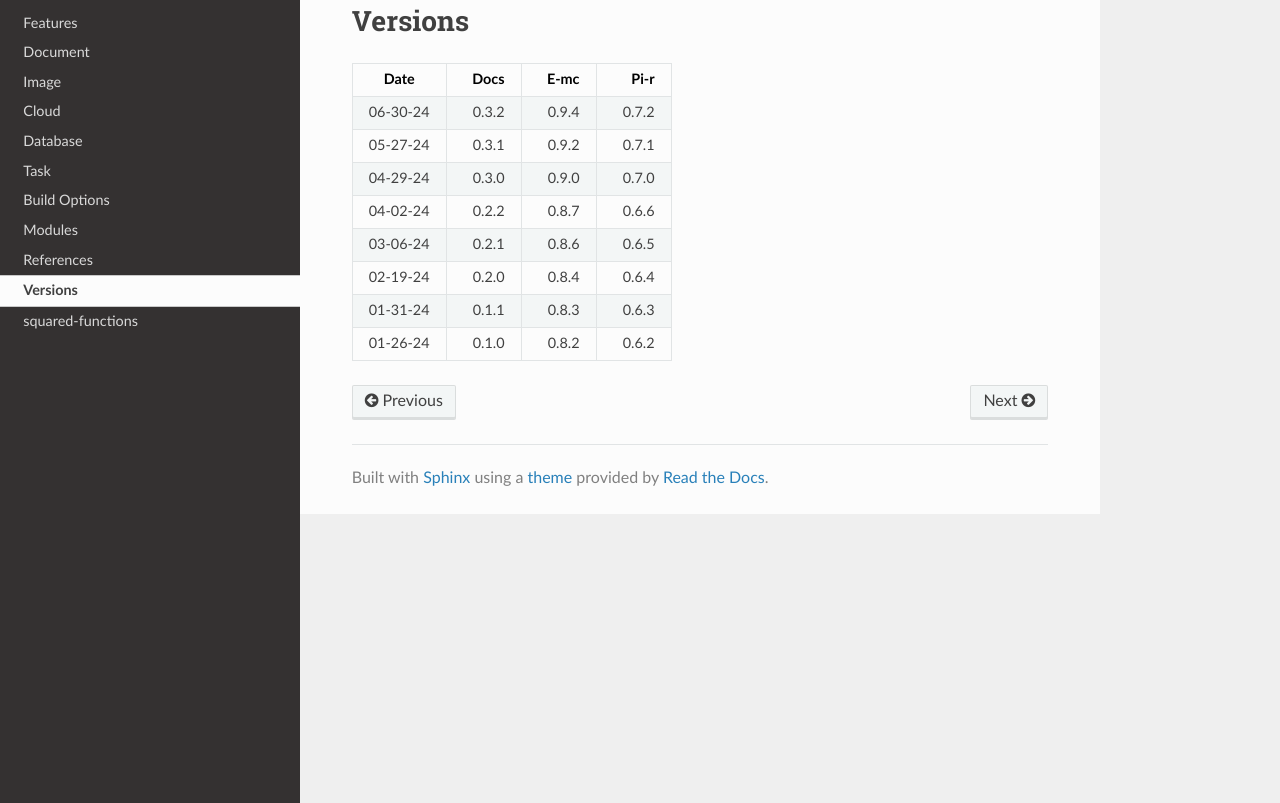
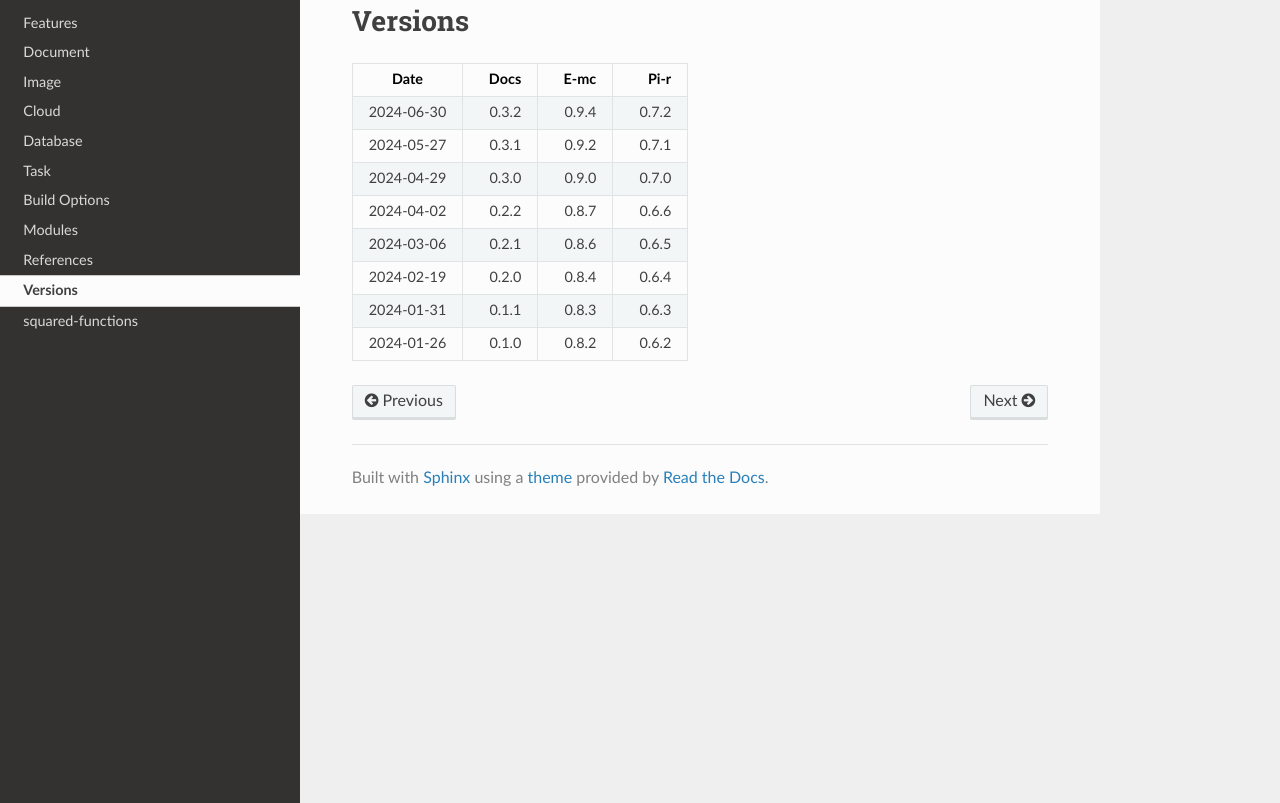
Before and after one commit to anpham6/chrome-docs, a Sphinx documentation site: the page built from source/versions.rst, in a window 1280 px wide, cut to the strip 97-900 px from the top of the page. Built offline with Sphinx 7.4.7 and the Read the Docs theme 2.0.0, drawn with Linux system fonts in a browser that asks for light colours.

Commit message:
Versions: Date formatting uses ISO standard.

```diff
--- a/source/versions.rst
+++ b/source/versions.rst
@@ -4,15 +4,15 @@ Versions
 
 .. rst-class:: versions
 
-======== ======== ======== ========
-  Date       Docs     E-mc     Pi-r
-======== ======== ======== ========
-06-30-24    0.3.2    0.9.4    0.7.2
-05-27-24    0.3.1    0.9.2    0.7.1
-04-29-24    0.3.0    0.9.0    0.7.0
-04-02-24    0.2.2    0.8.7    0.6.6
-03-06-24    0.2.1    0.8.6    0.6.5
-02-19-24    0.2.0    0.8.4    0.6.4
-01-31-24    0.1.1    0.8.3    0.6.3
-01-26-24    0.1.0    0.8.2    0.6.2
-======== ======== ======== ========
+========== ======== ======== ========
+   Date      Docs     E-mc     Pi-r
+========== ======== ======== ========
+2024-06-30    0.3.2    0.9.4    0.7.2
+2024-05-27    0.3.1    0.9.2    0.7.1
+2024-04-29    0.3.0    0.9.0    0.7.0
+2024-04-02    0.2.2    0.8.7    0.6.6
+2024-03-06    0.2.1    0.8.6    0.6.5
+2024-02-19    0.2.0    0.8.4    0.6.4
+2024-01-31    0.1.1    0.8.3    0.6.3
+2024-01-26    0.1.0    0.8.2    0.6.2
+========== ======== ======== ========
```
Also changed, not shown: README.md (+10 -10 lines).
